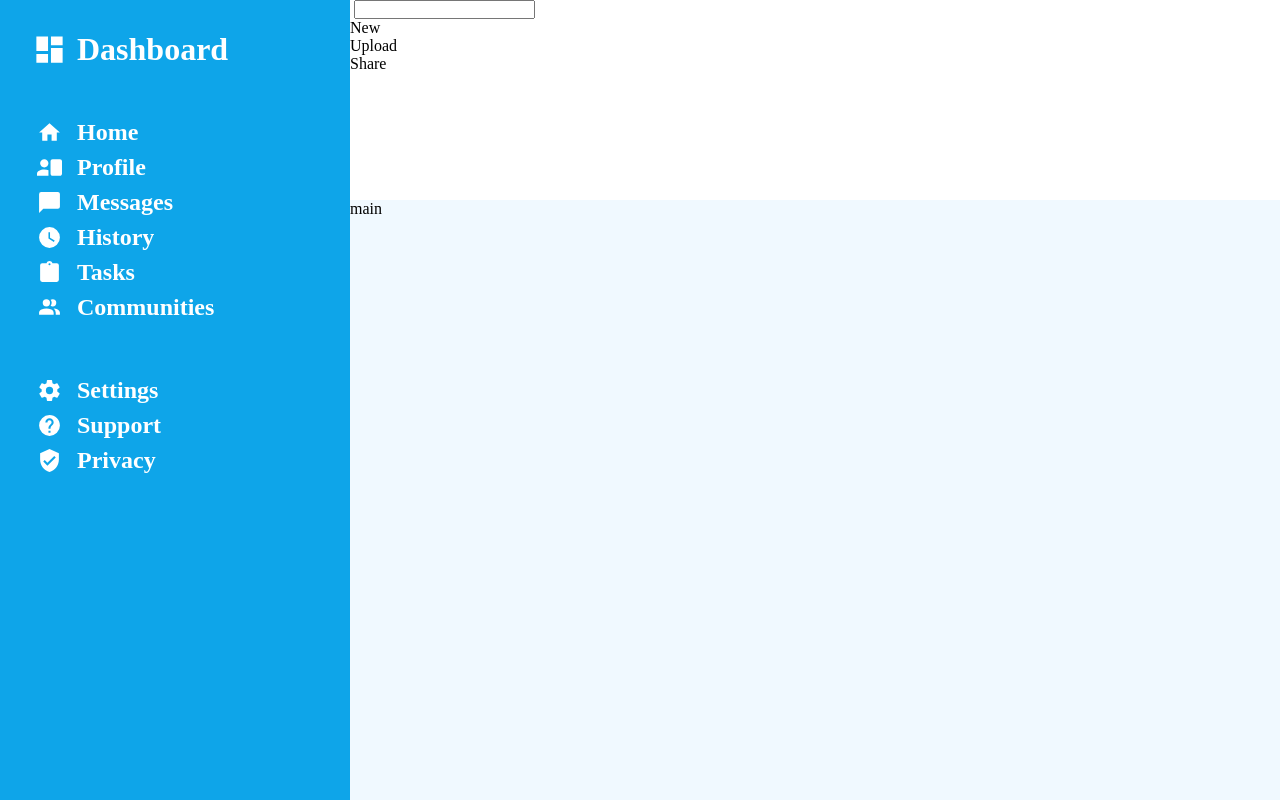
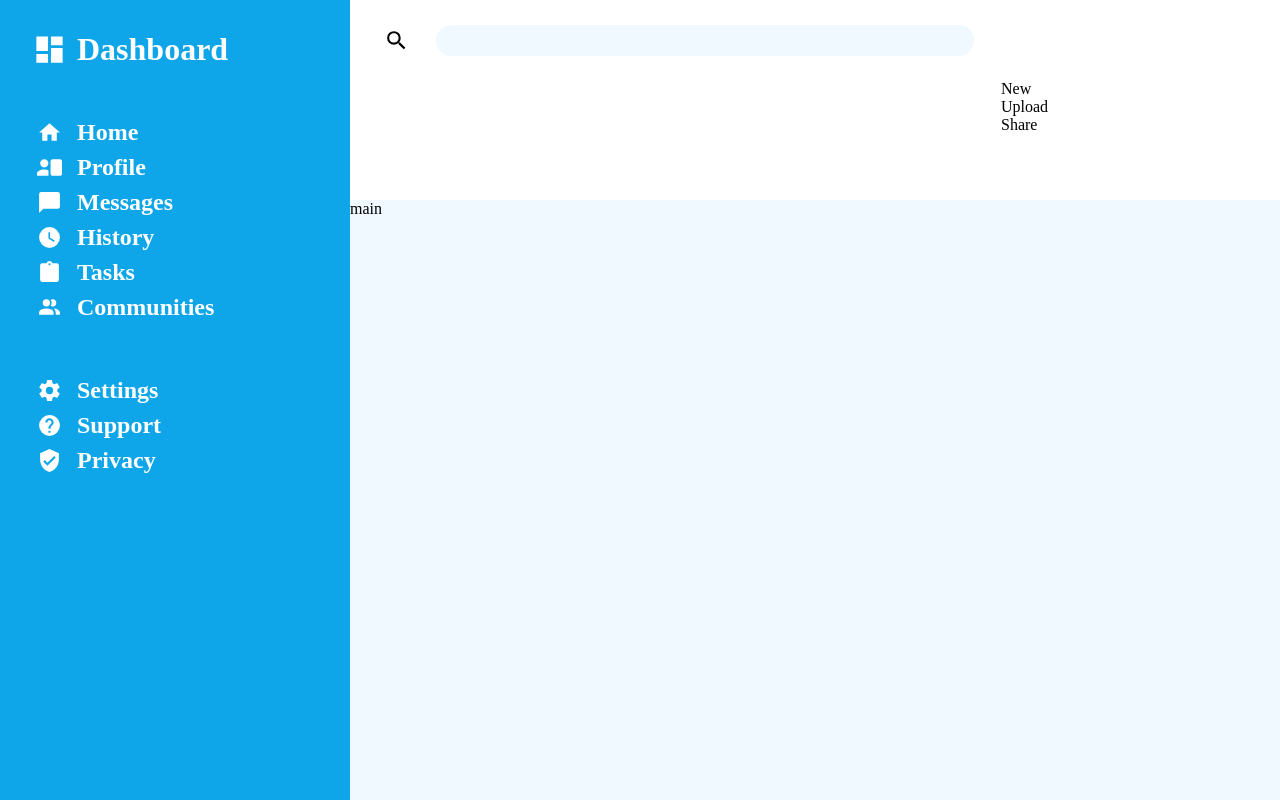
Before and after one commit to LaramieCode/admin-dashboard, a plain HTML site: page index.html in a window 1280 px wide. Drawn offline with Linux system fonts and the light colour scheme.

Commit message:
style header search

```diff
--- a/styles.css
+++ b/styles.css
@@ -54,7 +54,31 @@
 
 
 .header {
+    display: grid;
+    grid-template-rows: 40% 60%;
+    grid-template-columns: 70% 30%;
+}
 
+.search {
+    display: grid;
+    grid-template-columns: 1fr 10fr;
+    align-items: center;
+}
+
+.searchIcon {
+    height: 25px;
+    width: 25px;
+    justify-self: right;
+}
+.searchBar {
+    background-color: var(--blue-50);
+    border: none;
+    outline: none;
+    height: 25px;
+    width: 90%;
+    justify-self: center;
+    border-radius: 20px;
+    padding: 3px;
 }
 
 
```
Also changed, not shown: icons/magnify.svg (added).
